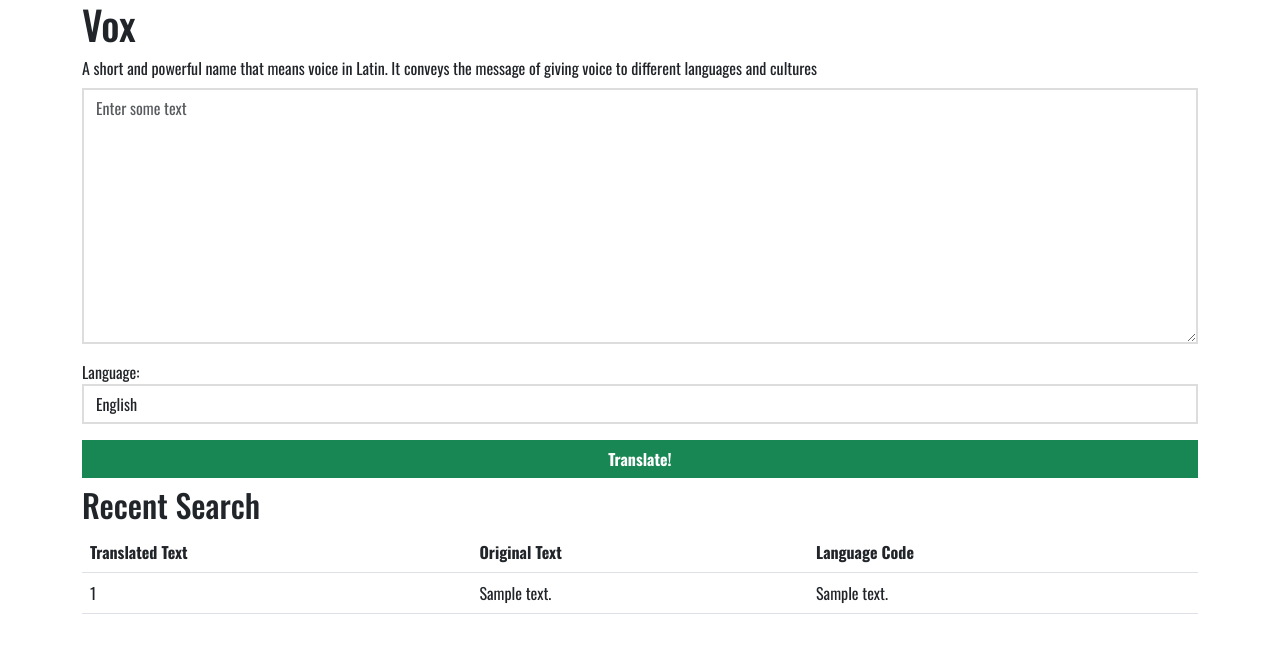
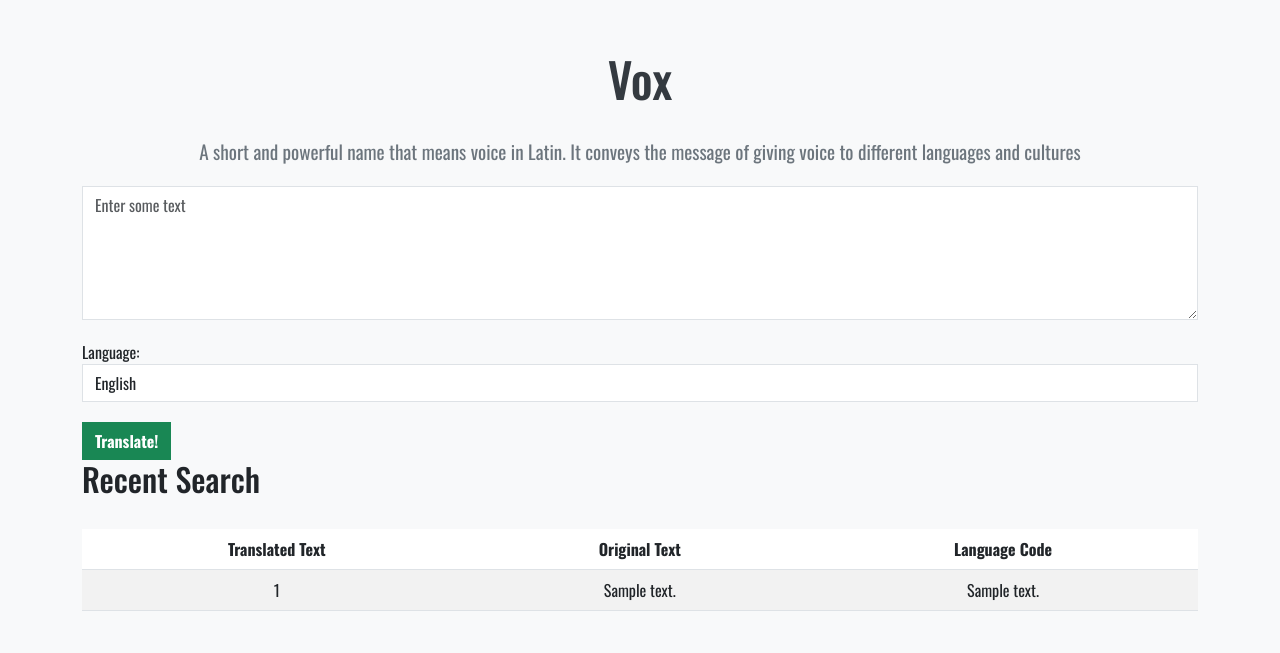
Before and after one commit to VNYK20/Translator, a Flask app: page / in a window 1280 px wide. Shown: the top 653 px of the page. Run offline with Flask 3, Linux system fonts and the light colour scheme; tables that the repository leaves empty or names only in its code hold one stand-in row (values such as "Sample post").

Commit message:
Update index.html

```diff
--- a/templates/index.html
+++ b/templates/index.html
@@ -10,35 +10,59 @@
     <style>
         body {
             font-family: 'Oswald', sans-serif;
+            background-color: #f8f9fa;
+        }
+
+        .container {
+            margin-top: 50px;
+        }
+
+        h1 {
+            font-size: 3rem;
+            color: #343a40;
+            text-align: center;
+            margin-bottom: 30px;
+        }
+
+        .info {
+            font-size: 1.2rem;
+            color: #6c757d;
+            text-align: center;
+            margin-bottom: 20px;
         }
 
         .form-group {
-        padding: 0.5rem 0rem;
+            margin-bottom: 20px;
         }
 
         .form-control {
-        border: 2px solid #ddd;
             border-radius: 0rem;
         }
 
-      .btn, .btn-success {
+        .btn-success {
             border-radius: 0rem;
             font-weight: bold;
-        width: 100%;
-        margin: 0.5rem 0rem;
-        font-family: 'Oswald', sans-serif;
         }
+
+        .table {
+            margin-top: 30px;
+        }
+
+        th, td {
+            text-align: center;
+        }
+
     </style>
     <title>Translator</title>
 </head>
-<body style="background-colour:red">
+<body>
     <div class="container">
         <h1>Vox</h1>
-        <div>A short and powerful name that means voice in Latin. It conveys the message of giving voice to different languages and cultures</div>
+        <div class="info">A short and powerful name that means voice in Latin. It conveys the message of giving voice to different languages and cultures</div>
         <div>
             <form method="POST">
                 <div class="form-group">
-                    <textarea name="text" cols="20" rows="10" class="form-control" placeholder="Enter some text"></textarea>
+                    <textarea name="text" cols="30" rows="5" class="form-control" placeholder="Enter some text"></textarea>
                 </div>
                 <div class="form-group">
                     <label for="language">Language:</label>
@@ -58,7 +82,7 @@
         </div>
         <div>
             <h2>Recent Search</h2>
-            <table class="table">
+            <table class="table table-striped">
                 <thead>
                     <tr>
                         <th scope="col">Translated Text</th>
@@ -76,7 +100,6 @@
                     {% endfor %}
                 </tbody>
             </table>
-
         </div>
     </div>
 </body>
```
Lines whose indentation alone changed are shown as unchanged.
